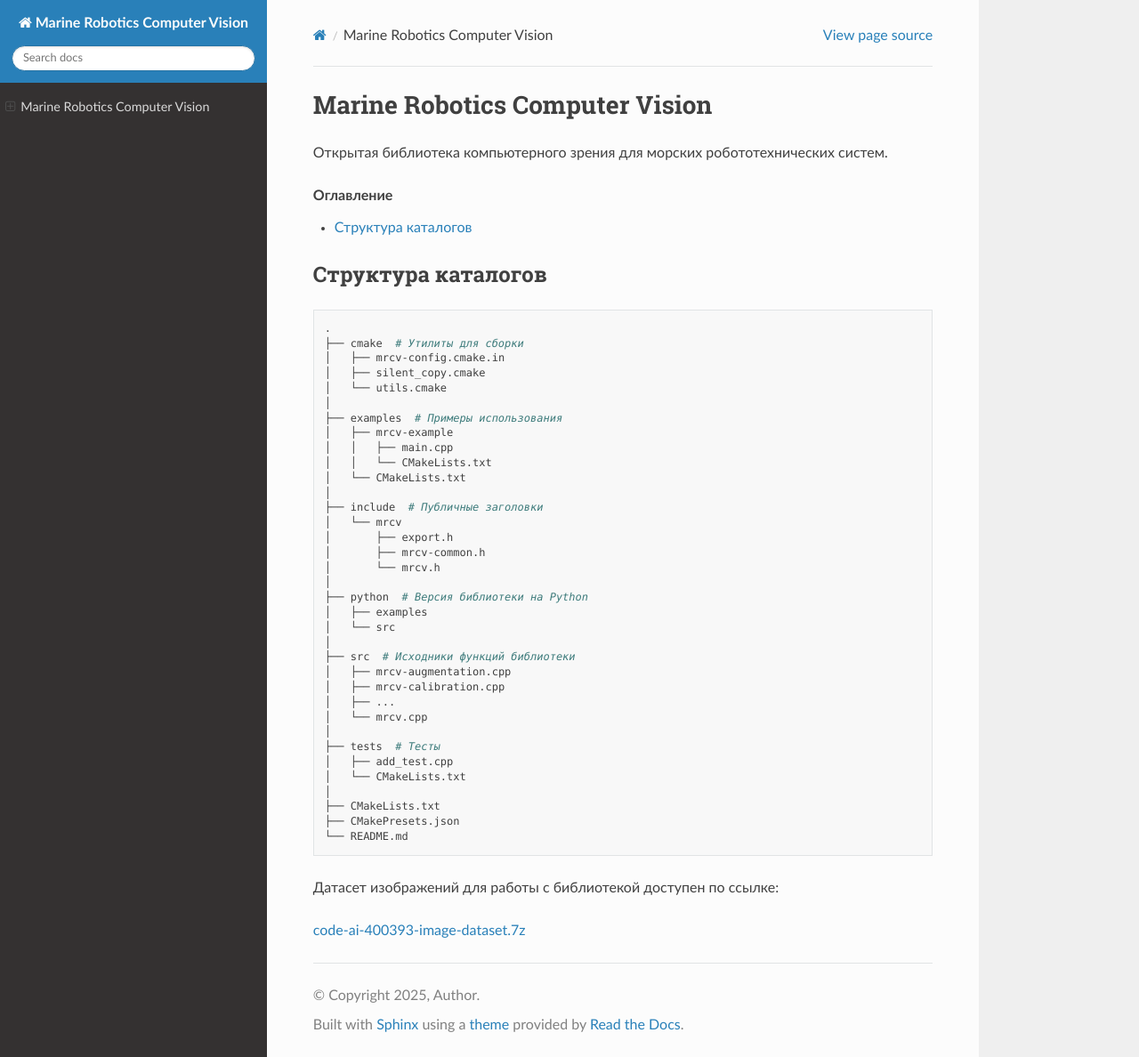
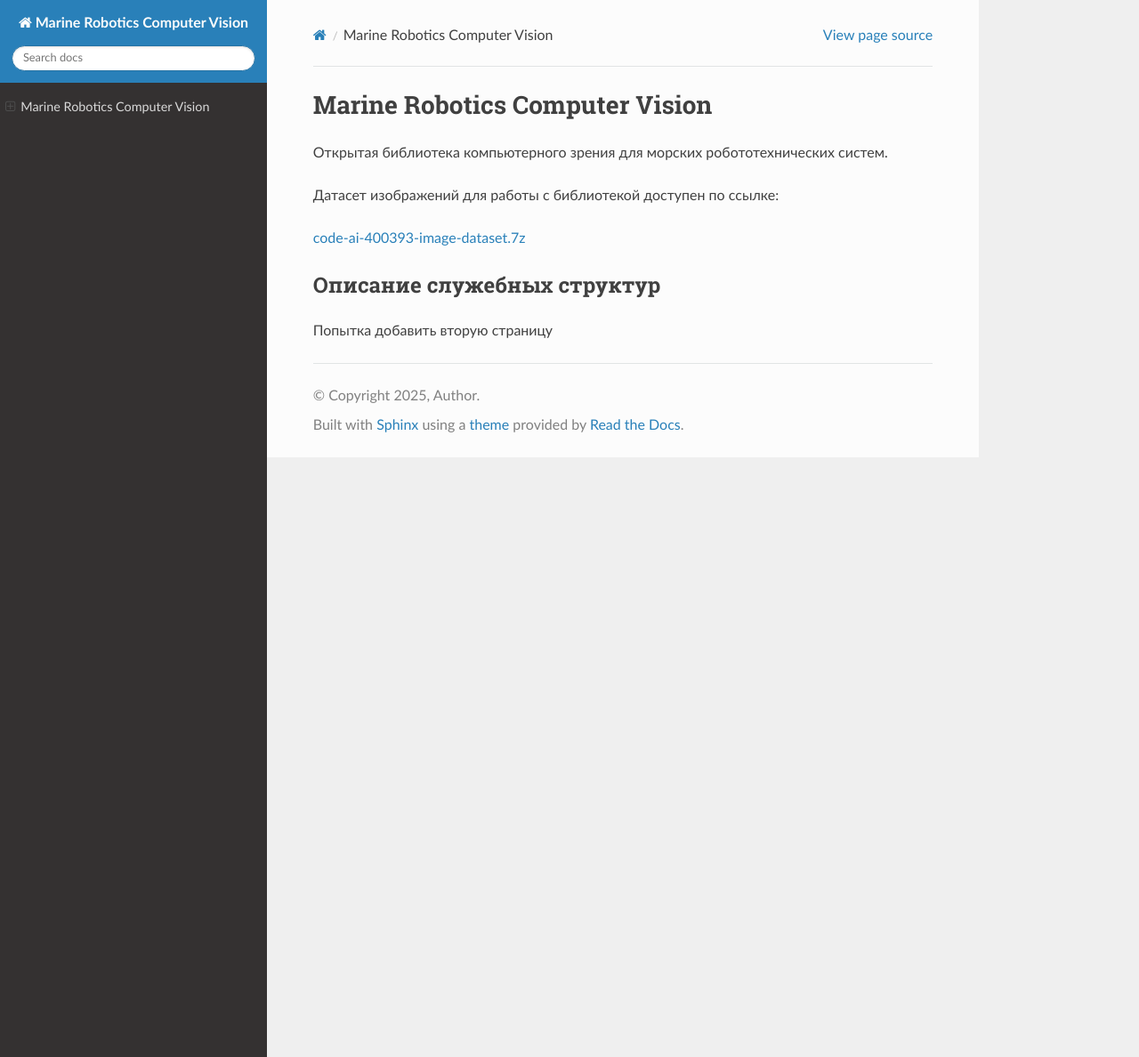
Before and after one commit to merr1da/read_the_docs2, a Sphinx documentation site: the page built from source/index.rst, in a window 1280 px wide and 1188 px high. Shown: the whole window at 89% size. Built offline with Sphinx 7.4.7 and the Read the Docs theme 3.1.0, drawn with Linux system fonts in a browser that asks for light colours.

Commit message:
second attempt

```diff
--- a/source/index.rst
+++ b/source/index.rst
@@ -3,51 +3,8 @@ Marine Robotics Computer Vision
 
 Открытая библиотека компьютерного зрения для морских робототехнических систем.
 
-.. contents:: Оглавление
-   :depth: 13
-   :local:
-
-Структура каталогов
---------------------
-
-.. code-block:: bash
-
-    .
-    ├── cmake  # Утилиты для сборки
-    │   ├── mrcv-config.cmake.in
-    │   ├── silent_copy.cmake
-    │   └── utils.cmake
-    │
-    ├── examples  # Примеры использования
-    │   ├── mrcv-example
-    │   │   ├── main.cpp
-    │   │   └── CMakeLists.txt
-    │   └── CMakeLists.txt
-    │
-    ├── include  # Публичные заголовки
-    │   └── mrcv
-    │       ├── export.h
-    │       ├── mrcv-common.h
-    │       └── mrcv.h
-    │
-    ├── python  # Версия библиотеки на Python
-    │   ├── examples
-    │   └── src
-    │
-    ├── src  # Исходники функций библиотеки
-    │   ├── mrcv-augmentation.cpp
-    │   ├── mrcv-calibration.cpp
-    │   ├── ...
-    │   └── mrcv.cpp
-    │
-    ├── tests  # Тесты
-    │   ├── add_test.cpp
-    │   └── CMakeLists.txt
-    │
-    ├── CMakeLists.txt
-    ├── CMakePresets.json
-    └── README.md
-
 Датасет изображений для работы с библиотекой доступен по ссылке:
 
 `code-ai-400393-image-dataset.7z <https://disk.yandex.ru/d/TxReQ9J6PAo9Nw>`_
+
+.. include:: modules/ServiceStructuresDescriprion.rst
```
